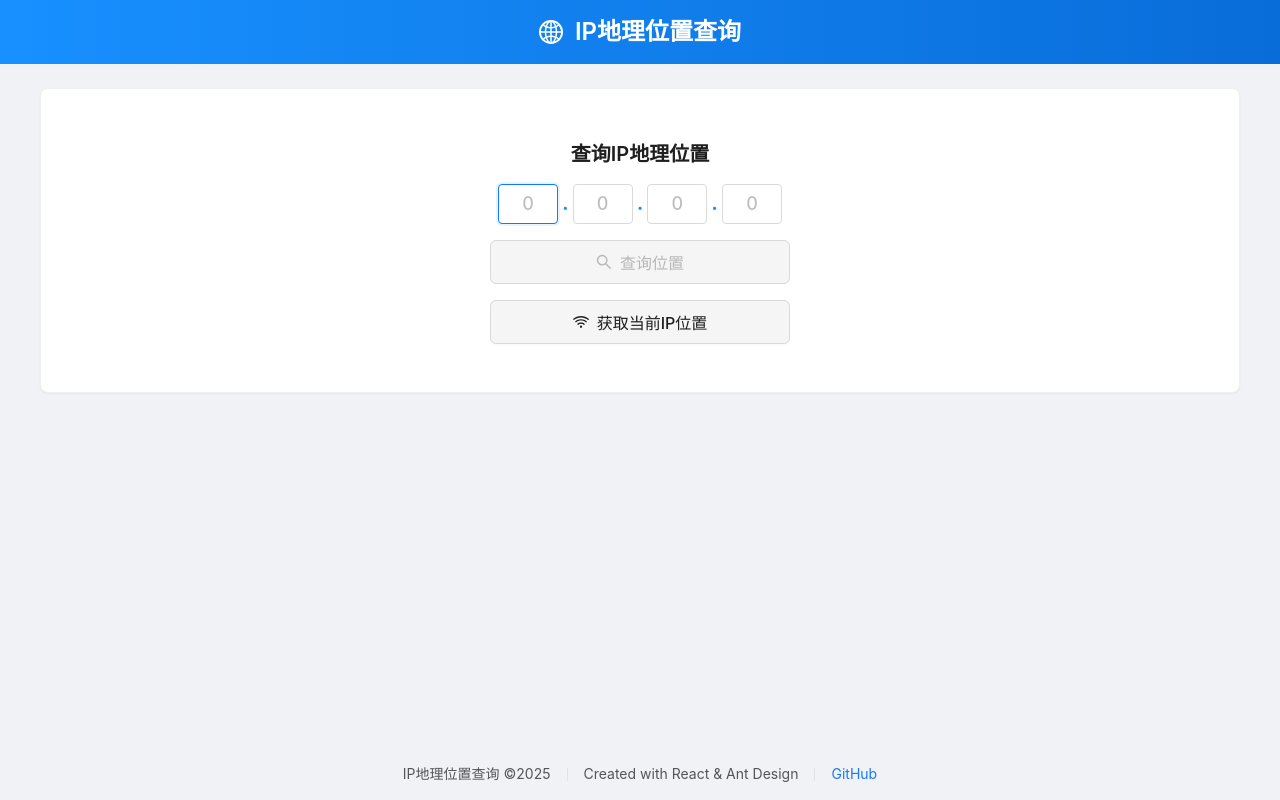
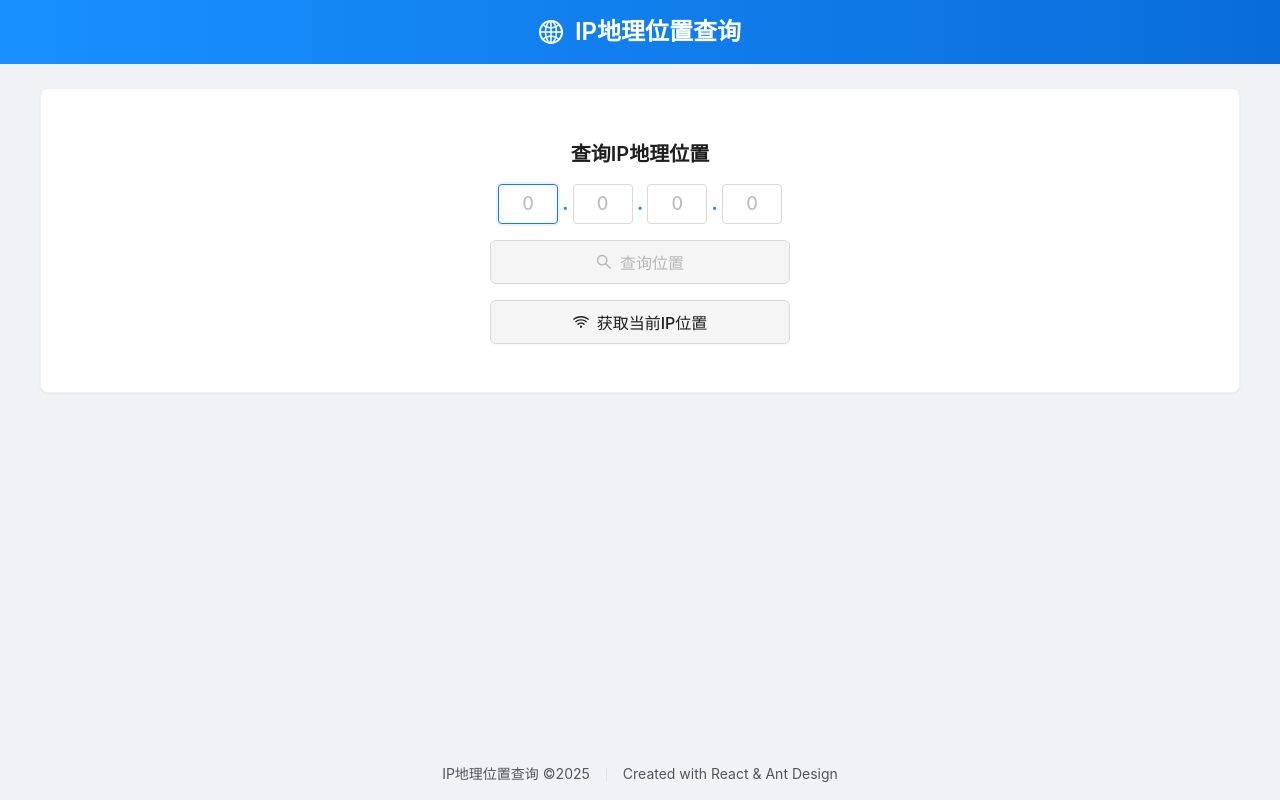
Before and after one commit to Lpbzzz/ipInfo, a React (Vite) app in the folder frontend/: page / in a window 1280 px wide. Built offline with nearby package versions, Linux system fonts and the light colour scheme.

Commit message:
Update App.tsx
移除过期的github link

```diff
--- a/frontend/src/App.tsx
+++ b/frontend/src/App.tsx
@@ -27,7 +27,6 @@ function App() {
         <Space split={<Divider type="vertical" />}>
           <span>IP地理位置查询 ©{new Date().getFullYear()}</span>
           <span>Created with React & Ant Design</span>
-          <a href="https://github.com/Lpbzzz/ip-location-app" target="_blank" rel="noopener noreferrer">GitHub</a>
         </Space>
       </Footer>
     </Layout>
```
